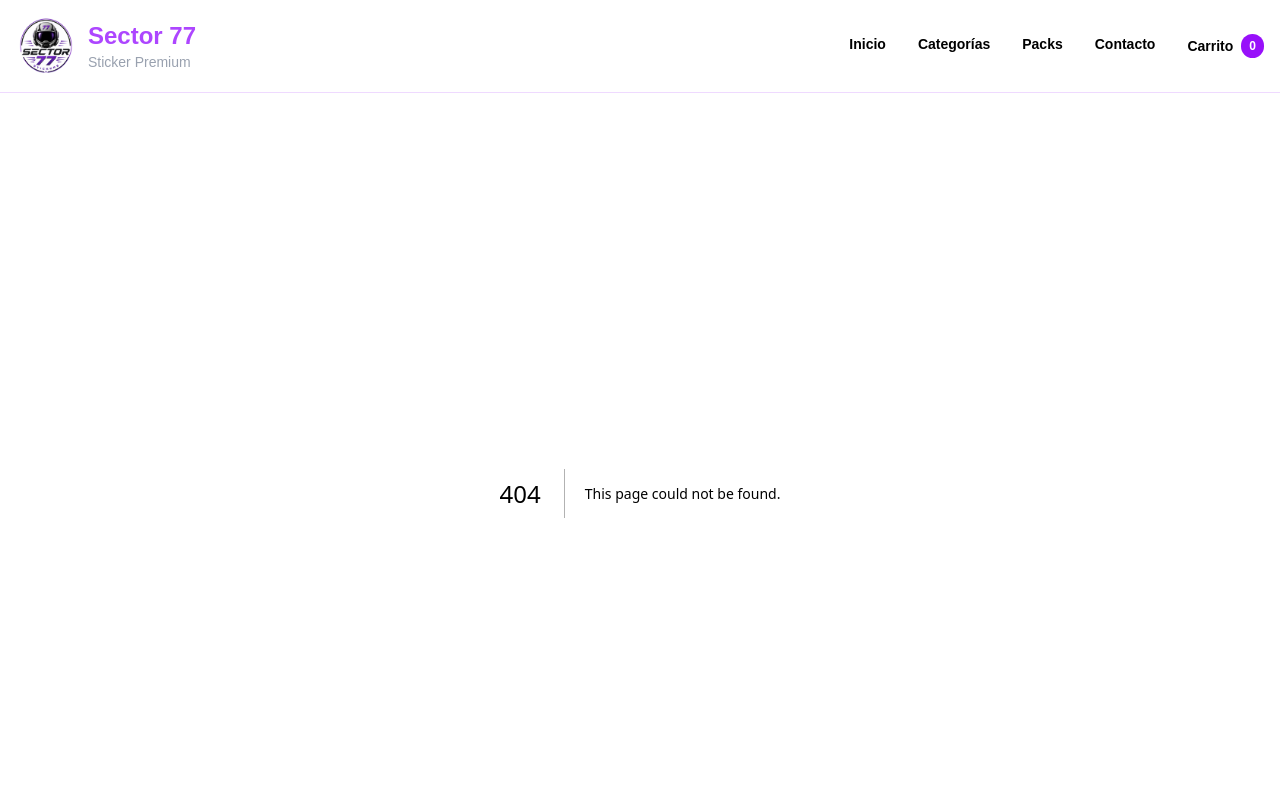
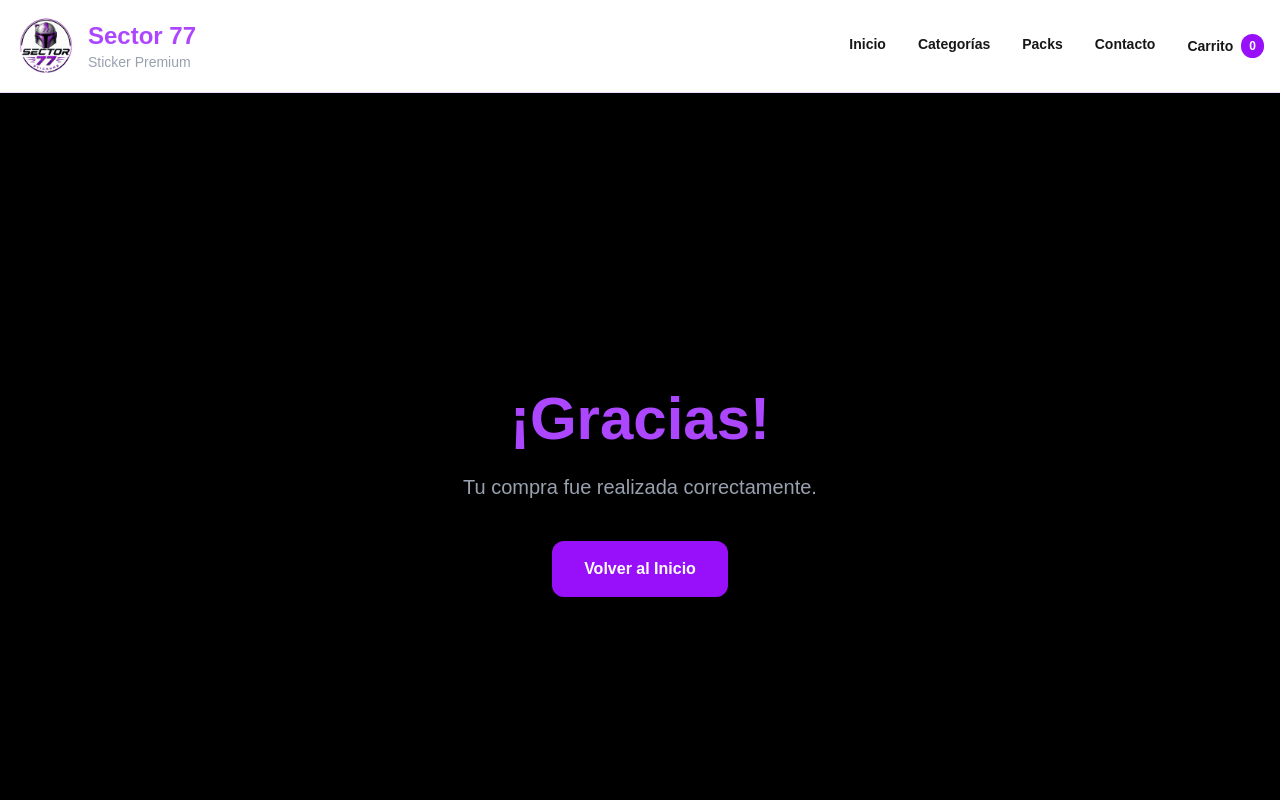
Before and after one commit to cristiansanchez444-web/sector77, a Next.js app: page /gracias in a window 1280 px wide. Before the commit this address had no page. Shown: the top 800 px of the page. Built offline with nearby package versions, Linux system fonts and the light colour scheme.

Commit message:
update anime

```diff
--- /dev/null
+++ b/app/api/checkout/route.ts
@@ -0,0 +1,49 @@
+import { MercadoPagoConfig, Preference } from "mercadopago";
+import { NextResponse } from "next/server";
+
+const client = new MercadoPagoConfig({
+  accessToken: process.env.MERCADOPAGO_ACCESS_TOKEN!,
+});
+
+export async function POST() {
+  try {
+    const preference = new Preference(client);
+
+    const response = await preference.create({
+      body: {
+        items: [
+          {
+            id: "naruto-pack",
+            title: "Naruto Pack",
+            quantity: 1,
+            unit_price: 4500,
+            currency_id: "ARS",
+          },
+        ],
+
+        back_urls: {
+          success: "http://localhost:3000/gracias",
+          failure: "http://localhost:3000/carrito",
+          pending: "http://localhost:3000/carrito",
+        },
+
+      },
+    });
+
+    return NextResponse.json({
+      init_point: response.init_point,
+    });
+
+  } catch (error) {
+    console.log("MP ERROR:", error);
+
+    return NextResponse.json(
+      {
+        error: "Error creando checkout",
+      },
+      {
+        status: 500,
+      }
+    );
+  }
+}
--- a/app/carrito/page.tsx
+++ b/app/carrito/page.tsx
@@ -1,14 +1,35 @@
 "use client";
 
 import { useCart } from "@/context/CartContext";
+import { useRouter } from "next/navigation";
 
 export default function CarritoPage() {
   const { cart, removeFromCart } = useCart();
+  const router = useRouter();
 
   const total = cart.reduce(
     (acc, item) => acc + item.price,
     0
   );
+
+  async function handleCheckout() {
+    try {
+      const response = await fetch("/api/checkout", {
+        method: "POST",
+      });
+
+      const data = await response.json();
+
+      console.log(data);
+
+      if (data.init_point) {
+        router.push(data.init_point);
+      }
+
+    } catch (error) {
+      console.log(error);
+    }
+  }
 
   return (
     <main className="min-h-screen bg-black text-white p-10">
@@ -79,9 +100,13 @@ export default function CarritoPage() {
 
             </div>
 
-            <button className="w-full bg-purple-600 hover:bg-purple-500 transition py-4 rounded-2xl text-xl font-black">
+            <button
+              onClick={handleCheckout}
+              className="w-full bg-purple-600 hover:bg-purple-500 transition py-4 rounded-2xl text-xl font-black"
+            >
               Finalizar Compra
             </button>
+
           </>
         )}
 
--- /dev/null
+++ b/app/gracias/page.tsx
@@ -0,0 +1,22 @@
+export default function GraciasPage() {
+  return (
+    <main className="min-h-screen bg-black text-white flex flex-col items-center justify-center text-center p-10">
+
+      <h1 className="text-6xl font-black text-purple-500 mb-6">
+        ¡Gracias!
+      </h1>
+
+      <p className="text-gray-400 text-xl mb-10">
+        Tu compra fue realizada correctamente.
+      </p>
+
+      <a
+        href="/"
+        className="bg-purple-600 hover:bg-purple-500 transition px-8 py-4 rounded-xl font-bold"
+      >
+        Volver al Inicio
+      </a>
+
+    </main>
+  );
+}
--- a/context/CartContext.tsx
+++ b/context/CartContext.tsx
@@ -1,6 +1,11 @@
 "use client";
 
-import { createContext, useContext, useState } from "react";
+import {
+  createContext,
+  useContext,
+  useEffect,
+  useState,
+} from "react";
 
 type CartItem = {
   id: number;
@@ -26,6 +31,21 @@ export function CartProvider({
   children: React.ReactNode;
 }) {
   const [cart, setCart] = useState<CartItem[]>([]);
+
+  useEffect(() => {
+  const savedCart = localStorage.getItem("sector77-cart");
+
+  if (savedCart) {
+    setCart(JSON.parse(savedCart));
+  }
+}, []);
+
+useEffect(() => {
+  localStorage.setItem(
+    "sector77-cart",
+    JSON.stringify(cart)
+  );
+}, [cart]);
 
   function addToCart(item: CartItem) {
     setCart((prev) => [...prev, item]);
--- a/package.json
+++ b/package.json
@@ -9,6 +9,7 @@
     "lint": "eslint"
   },
   "dependencies": {
+    "mercadopago": "^3.0.0",
     "next": "16.2.6",
     "react": "19.2.4",
     "react-dom": "19.2.4"
```
Also changed, not shown: public/logo.png, 1 other file (tests, documents, lock files or other folders).
